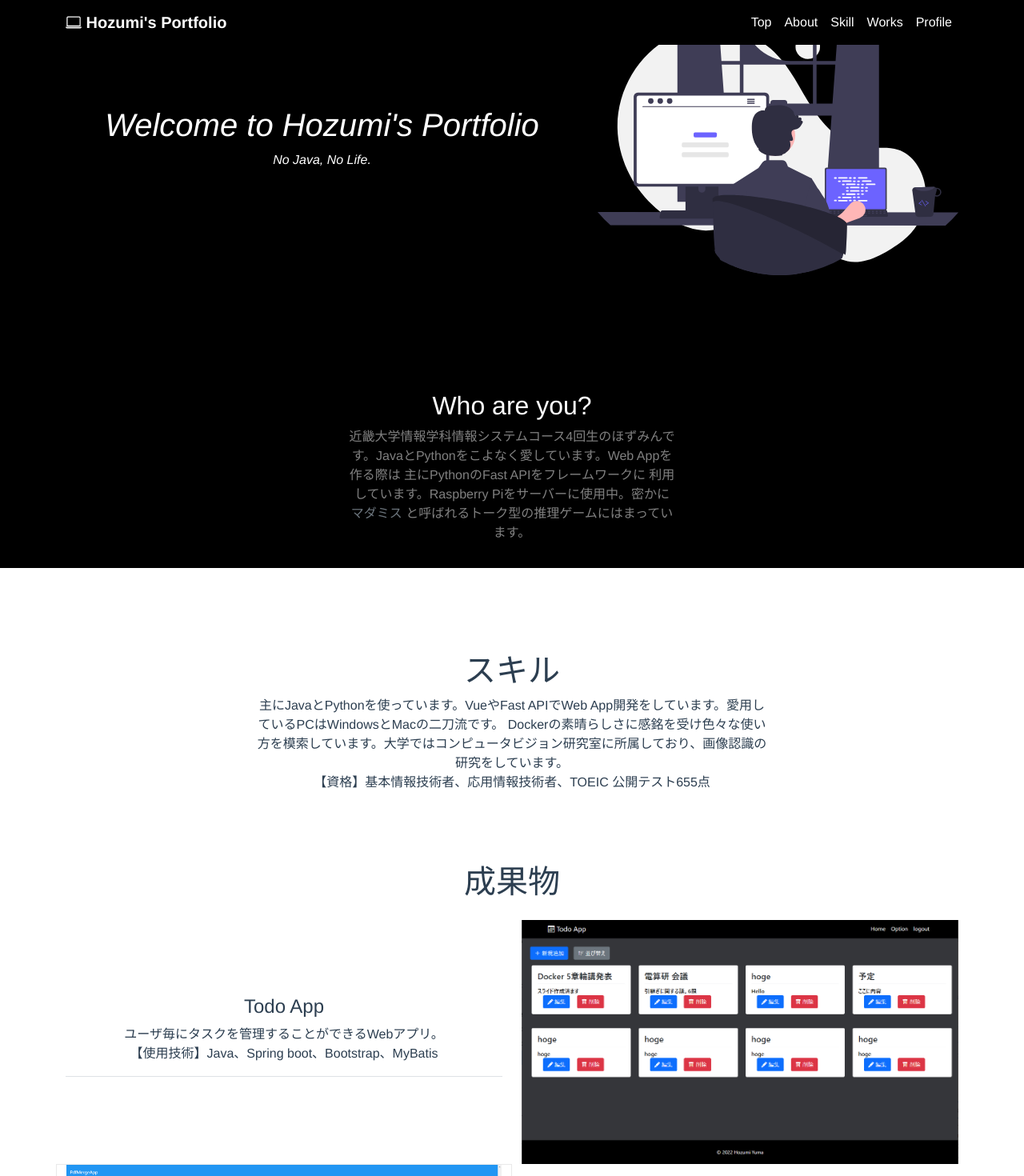
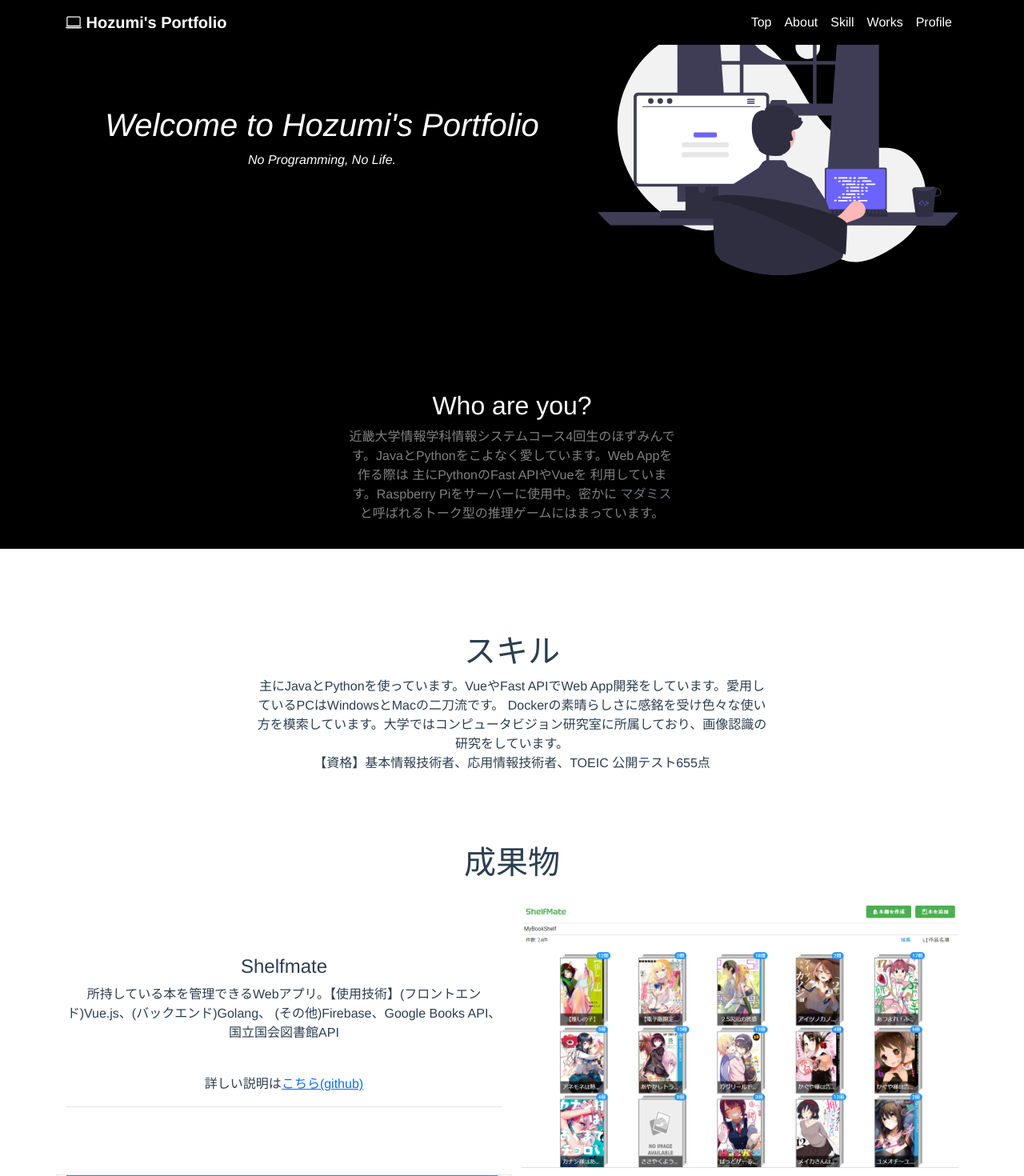
Before and after one commit to YumaHozumi/my-portfolio, a Vue app: page / in a window 1280 px wide. Shown: the top 1470 px of the page at 80% size. Built offline with nearby package versions, Linux system fonts and the light colour scheme.

Commit message:
コンテンツ更新

```diff
--- a/src/components/Content.vue
+++ b/src/components/Content.vue
@@ -5,7 +5,7 @@
             <!-- 左側に -->
                 <div class="col-md-7">
                     <h1>Welcome to Hozumi's Portfolio</h1>
-                    <p>No Java, No Life.</p>
+                    <p>No Programming, No Life.</p>
                 </div>
             <!-- 右 -->
                 <div class="col-md-5 text-center">
@@ -24,7 +24,7 @@
                 <div class="col-lg-4 mx-auto">
                     <h2 class="text-white">Who are you?</h2>
                     <p class="text-white-50">近畿大学情報学科情報システムコース4回生のほずみんです。JavaとPythonをこよなく愛しています。Web Appを作る際は
-                    主にPythonのFast APIをフレームワークに
+                    主にPythonのFast APIやVueを
                     利用しています。Raspberry Piをサーバーに使用中。密かに
                     <a href="https://www.bodoge-intl.com/list/insapo/murder/" target="_blank" class="text-decoration-none link-secondary">マダミス</a>
                     と呼ばれるトーク型の推理ゲームにはまっています。</p>
@@ -55,17 +55,18 @@
                 </div>
             </div>
 
-<!-- 成果物1つ目 -->
             <div class="row">
                 <div class="col-lg-6 my-auto">
-                    <h4>Todo App</h4>
-                    <p>ユーザ毎にタスクを管理することができるWebアプリ。<br>【使用技術】Java、Spring boot、Bootstrap、MyBatis</p>
+                    <h4>Shelfmate</h4>
+                    <p>所持している本を管理できるWebアプリ。【使用技術】(フロントエンド)Vue.js、(バックエンド)Golang、 (その他)Firebase、Google Books API、国立国会図書館API</p>
+                    <br>詳しい説明は<a href="https://github.com/YumaHozumi/Shelfmate">こちら(github)</a>
                     <h4 class="border-bottom my-3"></h4>
                 </div>
                 <div class="col-lg-6">
-                    <a href="https://mywebapp.hzmintech.com">
-                    <img src="../assets/images/todoapp.png" class="img-fluid">
+                    <a href="https://shelfmate.hzmintech.com/">
+                        <img src="../assets/images/bookshelf-view.png" class="img-fluid">
                     </a>
+                    <h4 class="border-bottom"></h4>
                 </div>
             </div>
 
@@ -126,6 +127,20 @@
                 </div>
             </div>
 
+            <!-- 成果物1つ目 -->
+            <div class="row">
+                <div class="col-lg-6">
+                    <a href="https://mywebapp.hzmintech.com">
+                        <img src="../assets/images/todoapp.png" class="img-fluid">
+                    </a>
+                </div>
+                <div class="col-lg-6 my-auto">
+                    <h4>Todo App</h4>
+                    <p>ユーザ毎にタスクを管理することができるWebアプリ。<br>【使用技術】Java、Spring boot、Bootstrap、MyBatis</p>
+                    <h4 class="border-bottom my-3"></h4>
+                </div>
+            </div>
+
             <p class="my-4">随時成果物追加予定</p>
         </div>
     </section>
```
Also changed, not shown: src/assets/images/bookshelf-view.png (added).
